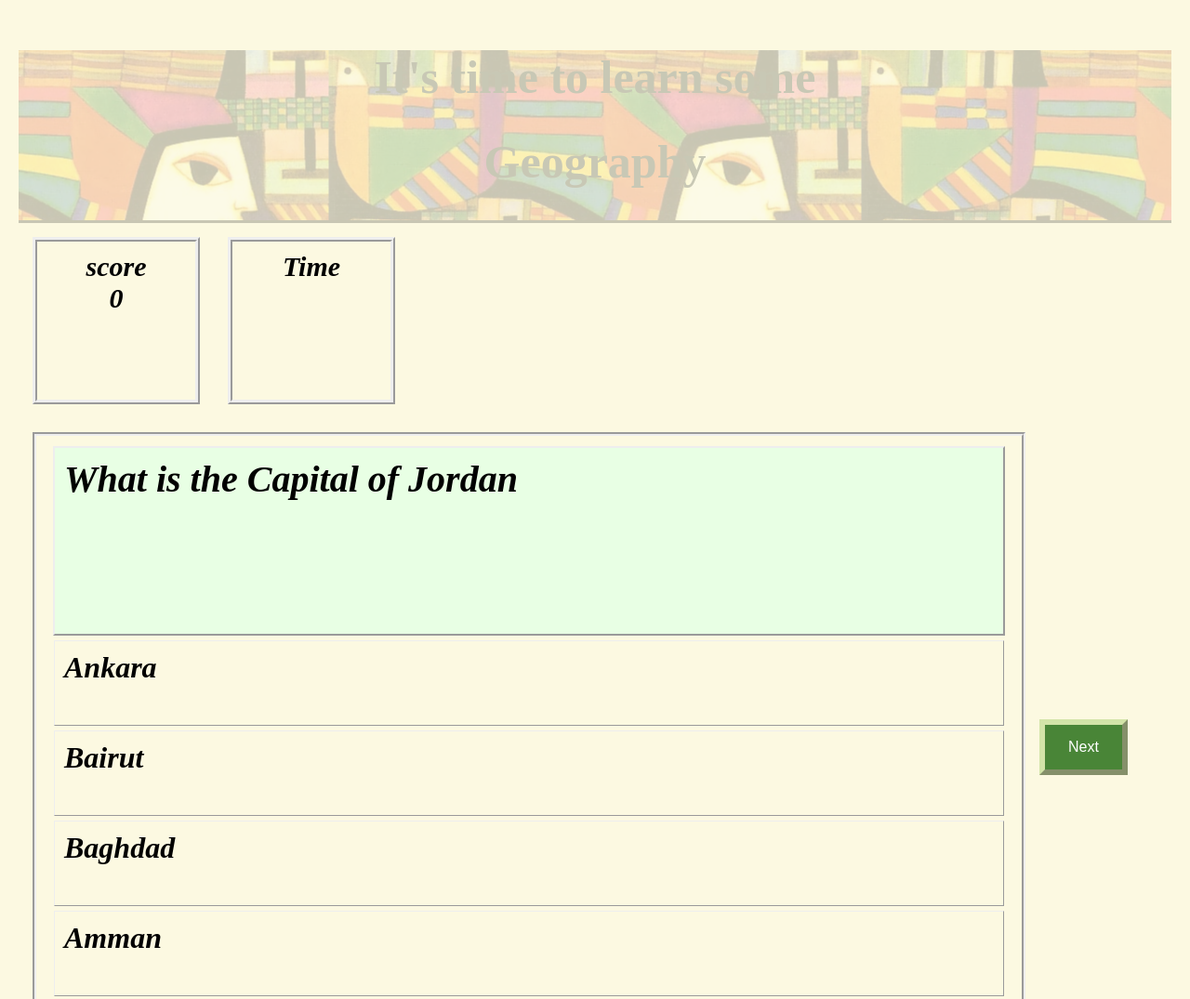
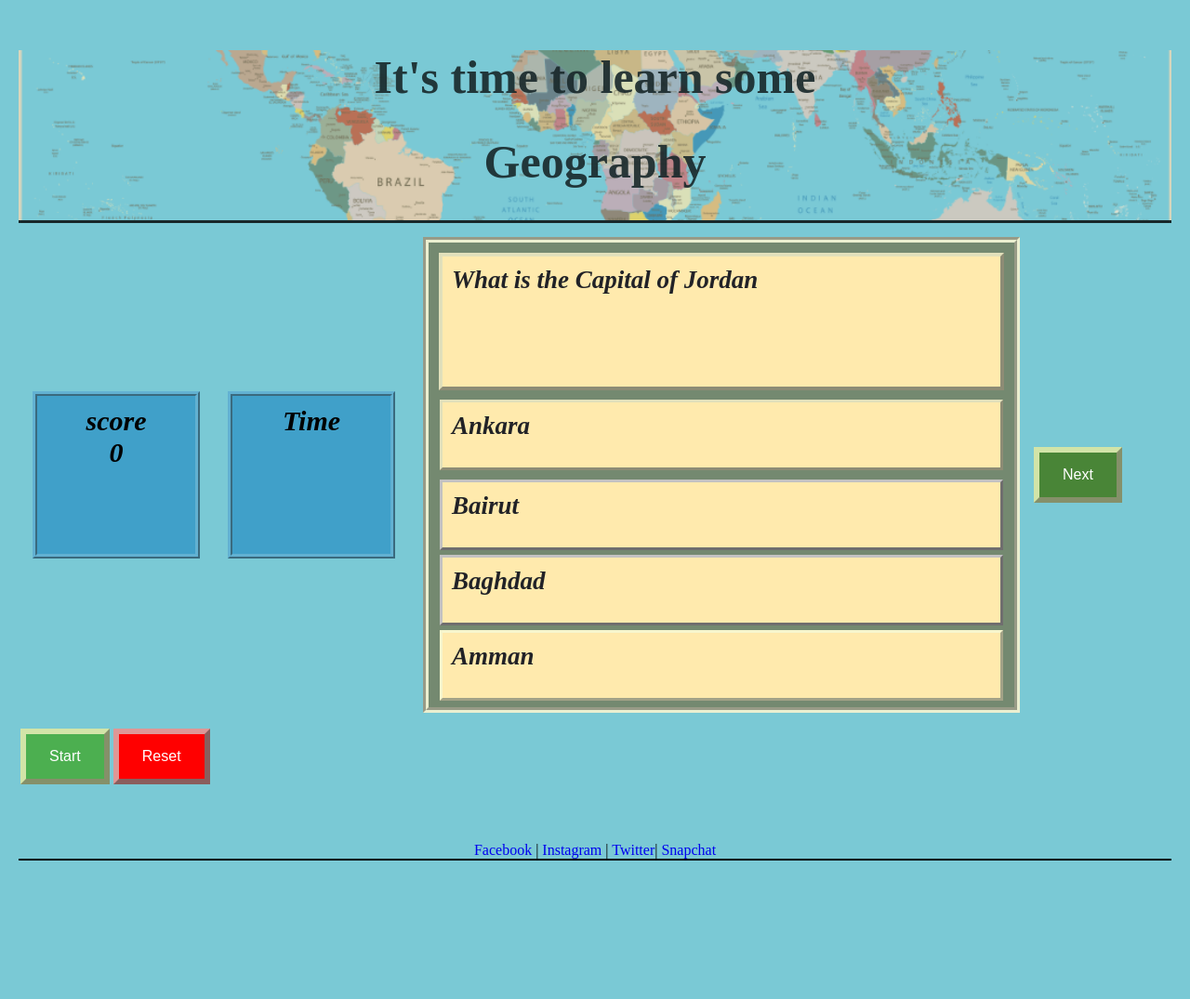
Before and after one commit to salmannaseer5/Project1, a plain HTML site: page index.html in a window 1280 px wide. Shown: the top 1075 px of the page at 93% size. After the commit the page ends 1006 px from the top, so only its background shows below. Drawn offline with Linux system fonts and the light colour scheme.

Commit message:
css update

```diff
--- a/index.html
+++ b/index.html
@@ -11,11 +11,11 @@
 </head>
 
 <body>
-    <header>
-    <div id= "gameTitle">
+    <header class=gameTitle>
+
         <h1 class="gameName">It's time to learn some</h1>
         <h1 class="gameName">Geography</h1>
-    </div>
+
     </header>
     <div class="container">
 
--- a/main.js
+++ b/main.js
@@ -91,7 +91,7 @@ const geographyQuestion = [
 
   {
     question:
-      "I'm standing in Red Square admiring the St. Basil's Cathedral in Europe's most populated city. Where am I ?",
+      "I'm standing in the Red Square admiring the St. Basil's Cathedral in Europe's most populated city. Where am I ?",
     answers: {
       a: "Moscow",
       b: "Rome",
--- a/style.css
+++ b/style.css
@@ -1,19 +1,22 @@
 body {
   margin: 0 auto;
   padding: 20px;
-  background-color: #FCF9E1;
+  background-color: #7AC9D5;
 }
-header {
+.gameTitle {
   border-bottom: 3px solid black;
-  background-image: url(images/art.jpg);
-  background-repeat: repeat;
+  background-image: url(images/world.jpg);
+  background-repeat: no-repeat;
   background-attachment: fixed;
   background-position: center;
-  opacity: 0.2;
+  opacity: 0.8;
   color: rgb(0, 9, 9);
+  background-size: cover;
 }
 .gameName {
   text-align: center;
+  color: black;
+  opacity: .9;
 }
 h1 {
   font-size: 50px;
@@ -37,7 +40,7 @@ a {
 .time {
   display: block;
   border-style: solid;
-  border: 5px ridge;
+  border: 5px ridge #62B1D2;
   height: 150px;
   width: 150px;
   padding: 10px;
@@ -46,12 +49,13 @@ a {
   font-size: 30px;
   font-style: italic;
   font-weight: bold;
+  background-color: #40A0C9;
 }
 
 .score {
   display: block;
   border-style: solid;
-  border: 5px ridge;
+  border: 5px ridge #62B1D2;
   height: 150px;
   width: 150px;
   padding: 10px;
@@ -60,21 +64,23 @@ a {
   font-size: 30px;
   font-style: italic;
   font-weight: bold;
+  background-color: #40A0C9;
 }
 
 .quizBox {
-  height: 650px;
-  width: 1040px;
+  height: 480px;
+  width: 610px;
   padding: 75px;
   display: inline;
   border-style: solid;
-  border: 4px groove;
+  border: 6px groove #EBEFD0;
   padding: 10px;
   margin: 15px;
   text-align: center;
   font-size: 30px;
   font-style: italic;
   font-weight: bold;
+  background-color: #748970;
 }
 .start {
   display: flex;
@@ -88,6 +94,7 @@ a {
   text-align: center;
   font-size: 16px;
   cursor: pointer;
+  margin: 2px 2px 2px 2px;
 }
 
 .startButton:hover {
@@ -101,6 +108,8 @@ a {
   text-align: center;
   font-size: 16px;
   cursor: pointer;
+  margin: 2px 2px 2px 2px;
+
 }
 
 .resetButton:hover {
@@ -122,12 +131,12 @@ a {
 }
 
 .questionBox {
-  height: 180px;
-  width: 1000px;
+  height: 120px;
+  width: 580px;
   /* padding: 75px; */
   display: flex;
   border-style: solid;
-  border: 2px outset;
+  border: 4px outset #E1E0BB;
   padding: 10px;
   margin: 1px auto;
   text-align: center;
@@ -137,63 +146,79 @@ a {
   margin-bottom: 5px;
 }
 .answerA {
-  height: 70px;
-  width: 1000px;
+  height: 50px;
+  width: 580px;
   /* padding: 75px; */
   display: flex;
   border-style: solid;
-  border: 1px outset;
+  border: 3px outset #E1E0BB;
   padding: 10px;
-  margin: 5px auto;
-  font-size: 32px;
+  margin: 10px auto;
+  font-size: 27px;
   font-style: italic;
   font-weight: bold;
+  background-color: #FFEAAD;
+  color: #212227;
+
+
 }
 
 .answerB {
-  height: 70px;
-  width: 1000px;
+  height: 50px;
+  width: 580px;
   /* padding: 75px; */
   display: flex;
   border-style: solid;
-  border: 1px outset;
+  border: 3px outset #C3C2C2;
   padding: 10px;
   margin: 5px auto;
-  font-size: 32px;
+  font-size: 27px;
   font-style: italic;
   font-weight: bold;
+  background-color: #FFEAAD;
+  color: #212227;
+
+
 }
 .answerC {
-  height: 70px;
-  width: 1000px;
+  height: 50px;
+  width: 580px;
   /* padding: 75px; */
   display: flex;
   border-style: solid;
-  border: 1px outset;
+  border: 3px outset #C3C2C2;
   padding: 10px;
   margin: 5px auto;
   text-align: ;
-  font-size: 32px;
+  font-size: 27px;
   font-style: italic;
   font-weight: bold;
+  background-color: #FFEAAD;
+  color: #212227;
+
+
 }
 
 .answerD {
-  height: 70px;
-  width: 1000px;
+  color: #212227;
+  height: 50px;
+  width: 580px;
   /* padding: 75px; */
   display: flex;
   border-style: solid;
-  border: 1px outset;
+  border: 3px outset #F7F6CD;
   padding: 10px;
   margin: 5px auto;
-  font-size: 32px;
+  font-size: 27px;
   font-style: italic;
   font-weight: bold;
+  background-color: #FFEAAD;
+
 }
 
 .questionBox{
-  font-size: 40px;
+  color: #212227;
+  font-size: 27px;
   font-weight: bold;
-  background-color: #E8FFE4;
+  background-color: #FFEAAD;
 }
```
Also changed, not shown: images/world.jpg (added).
